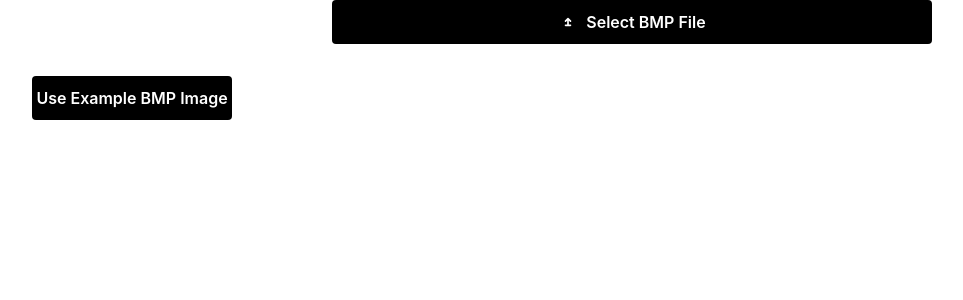
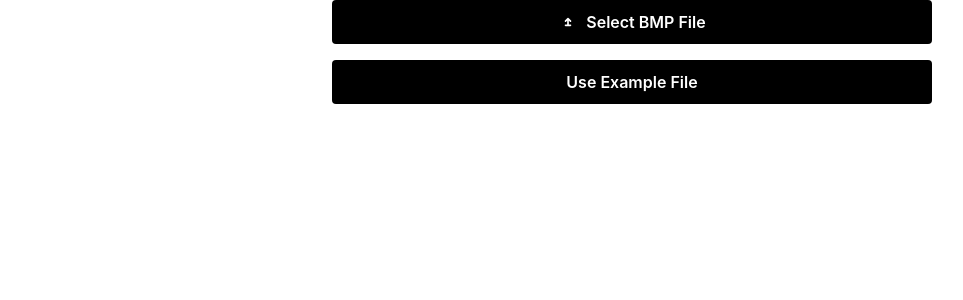
Before and after one commit to impressto/bmp-to-c, a React (Vite) app: page / in a window 1280 px wide. Shown: the top 300 px of the page, without its empty margins (8-971 px from the left). Built offline with nearby package versions, Linux system fonts and the light colour scheme.

Commit message:
Refactor FileUpload component to support example file selection and improve button styling

```diff
--- a/src/App.css
+++ b/src/App.css
@@ -57,7 +57,7 @@
   transition: background-color 0.2s;
   align-self: flex-start;
   padding: 0.5rem 1rem;
-  max-width: 200px;
+  width: 100%;
   padding: 0.75rem;
 
 }
@@ -134,7 +134,9 @@
 .output-textarea {
   width: 100%;
   min-height: 200px;
-  padding: 1rem;
+  padding: 1rem 0;
+  margin-left: auto;
+  margin-right: auto;
   border: 1px solid #ccc;
   border-radius: 4px;
   font-family: monospace;
--- a/src/App.tsx
+++ b/src/App.tsx
@@ -168,10 +168,9 @@ function App() {
   return (
     <div className="container">
       <div className="content">
-        <FileUpload ref={fileUploadRef} onFileSelect={handleFileSelect} />
-        <button className="example-image-button" onClick={handleLoadExampleImage} style={{marginBottom: '1rem'}}>
-          Use Example BMP Image
-        </button>
+        <div style={{ display: 'flex', flexDirection: 'column', alignItems: 'center', marginBottom: '1rem' }}>
+          <FileUpload ref={fileUploadRef} onFileSelect={handleFileSelect} onExampleClick={handleLoadExampleImage} />
+        </div>
 
         {imageData && (
           <ConversionOptionsForm
--- a/src/components/FileUpload.css
+++ b/src/components/FileUpload.css
@@ -21,6 +21,12 @@
   cursor: pointer;
   transition: background-color 0.2s;
   padding: 0.75rem;
+  width: 100%;
+  box-sizing: border-box;
+.example-image-button {
+  width: 100%;
+  box-sizing: border-box;
+}
 
 }
 
--- a/src/components/FileUpload.tsx
+++ b/src/components/FileUpload.tsx
@@ -4,6 +4,7 @@ import './FileUpload.css';
 
 interface FileUploadProps {
   onFileSelect: (file: File) => void;
+  onExampleClick?: () => void;
 }
 
 export interface FileUploadHandle {
@@ -11,7 +12,7 @@ export interface FileUploadHandle {
 }
 
 
-export const FileUpload = forwardRef<FileUploadHandle, FileUploadProps>(({ onFileSelect }, ref) => {
+export const FileUpload = forwardRef<FileUploadHandle, FileUploadProps>(({ onFileSelect, onExampleClick }, ref) => {
   const [preview, setPreview] = useState<string | null>(null);
   const [fileInfo, setFileInfo] = useState<{ name: string; size: string } | null>(null);
 
@@ -59,6 +60,11 @@ export const FileUpload = forwardRef<FileUploadHandle, FileUploadProps>(({ onFil
         </svg>
         Select BMP File
       </button>
+      {onExampleClick && (
+        <button className="example-image-button" onClick={onExampleClick}>
+          Use Example File
+        </button>
+      )}
 
       {fileInfo && (
         <div className="file-info">
```
